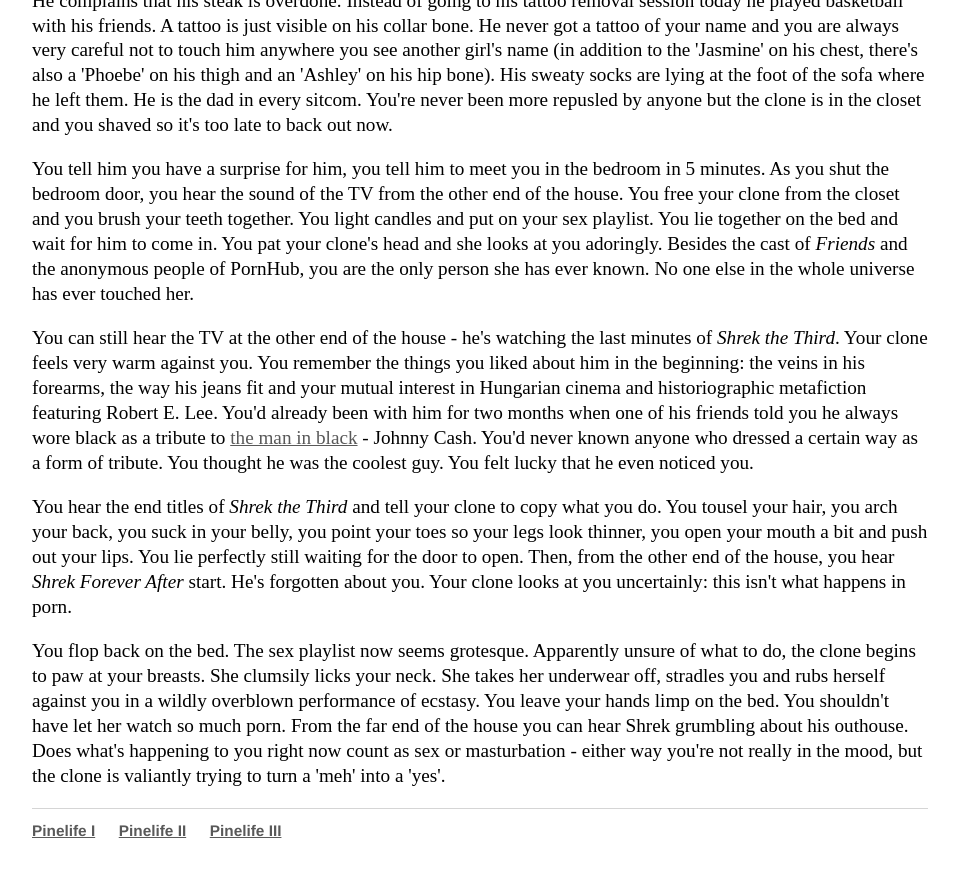
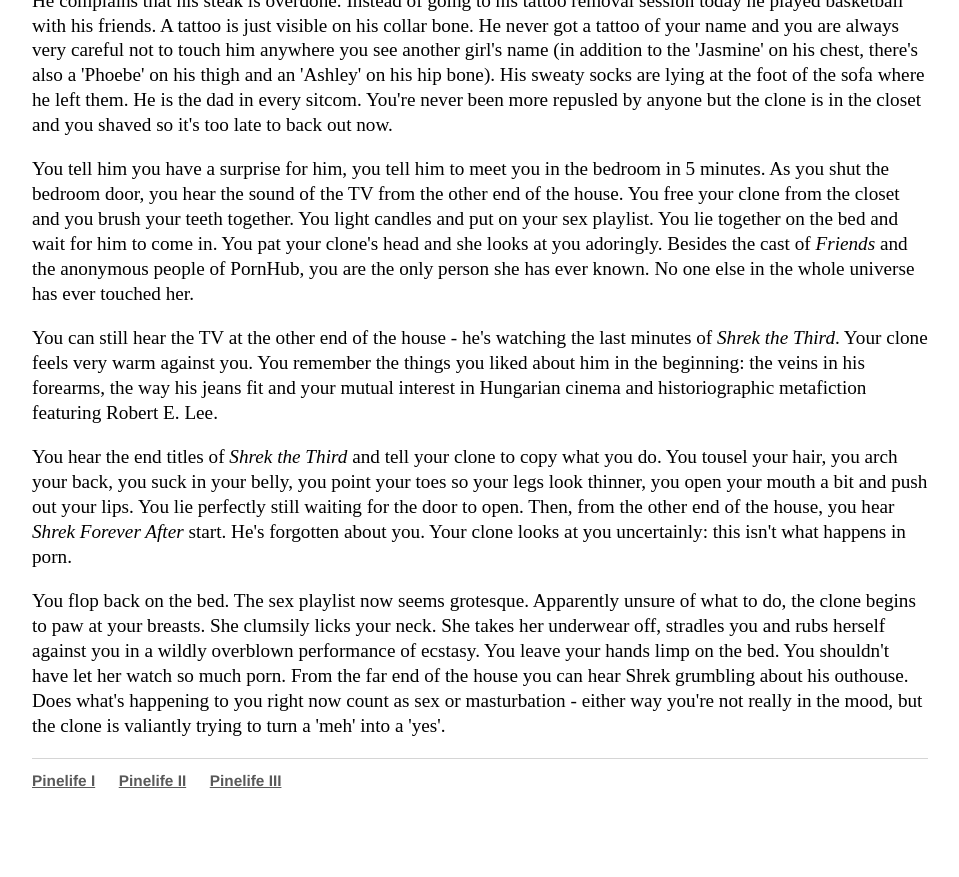
Before and after one commit to Pinelife/pinelife.github.io, a Jekyll site: the page built from Hellhole/excitingevent1.html, in a window 1280 px wide and 900 px high, scrolled down 1694 px. Shown: the top 877 px of the window, without its empty margins (160-1119 px from the left). Built offline with Jekyll 4.4.1, drawn with Linux system fonts in a browser that asks for light colours; after the commit the page ends 2544 px from its top, so only the background shows below that.

Commit message:
Update excitingevent1.html

```diff
--- a/Hellhole/excitingevent1.html
+++ b/Hellhole/excitingevent1.html
@@ -81,9 +81,7 @@
 <p>
   You can still hear the TV at the other end of the house - he's watching the last minutes of <i>Shrek the Third</i>.
   Your clone feels very warm against you. You remember the things you liked about him in the beginning: the veins in his forearms, the way
-  his jeans fit and your mutual interest in Hungarian cinema and historiographic metafiction featuring Robert E. Lee. You'd already been with him for
-  two months when one of his friends told you he always wore black as a tribute to <a href ="https://www.youtube.com/watch?v=t51MHUENlAQ">the man in black</a> - Johnny Cash.
-  You'd never known anyone who dressed a certain way as a form of tribute. You thought he was the coolest guy. You felt lucky that he even noticed you.
+  his jeans fit and your mutual interest in Hungarian cinema and historiographic metafiction featuring Robert E. Lee.
 </p>
 <p>You hear the end titles of <i>Shrek the Third</i> and tell your clone to copy what you do. You tousel your hair, you arch your back,
 you suck in your belly, you point your toes so your legs look thinner, you open your mouth a bit and push out your lips.
```
